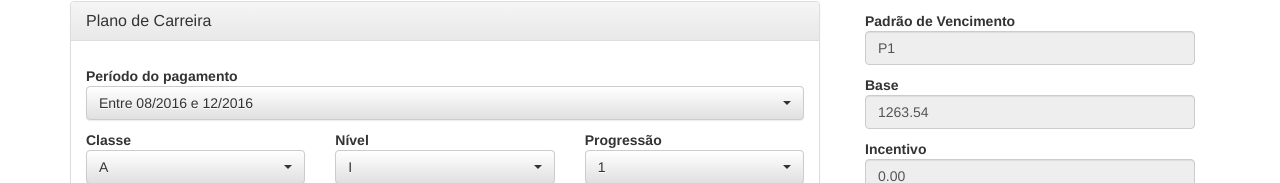
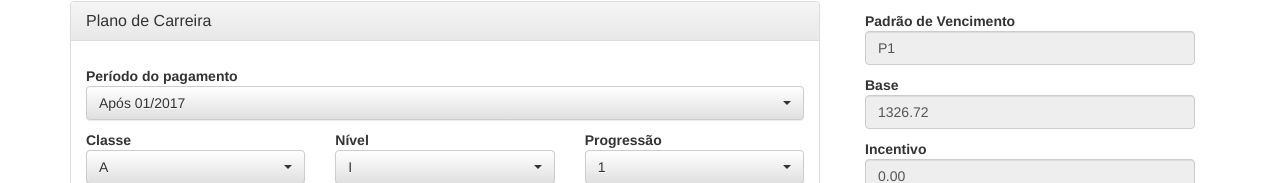
Before and after one commit to vndmtrx/simulador-pcctae, a plain HTML site: page index.html in a window 1280 px wide. Shown: the part 349-532 px from the top of the page. Drawn offline with nearby package versions, Linux system fonts and the light colour scheme.

Commit message:
Update default date selection

```diff
--- a/index.html
+++ b/index.html
@@ -113,8 +113,8 @@
 											<label for="selectPeriodoPagamento">Período do pagamento</label>
 											<select class="form-control selectpicker" name="selectPeriodoPagamento" id="selectPeriodoPagamento">
 												<option value="0">Entre 01/2016 e 07/2016</option>
-												<option value="1" selected>Entre 08/2016 e 12/2016</option>
-												<option value="2">Após 01/2017</option>
+												<option value="1">Entre 08/2016 e 12/2016</option>
+												<option value="2" selected>Após 01/2017</option>
 												<option value="3">2020 (Extrapolado)</option>
 												<option value="4">2025 (Extrapolado)</option>
 												<option value="5">2030 (Extrapolado)</option>
```
